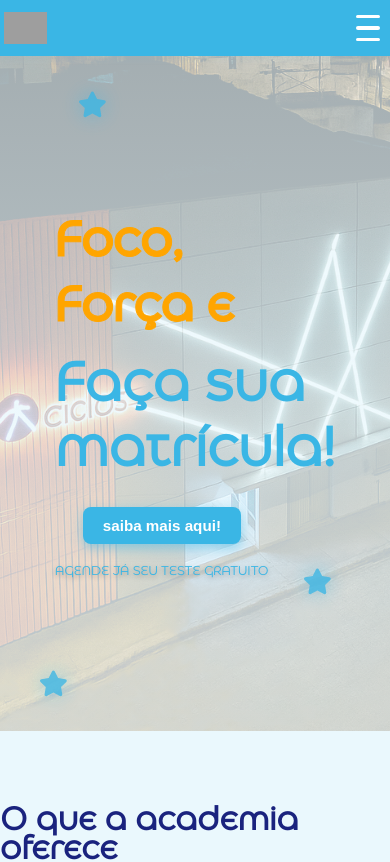
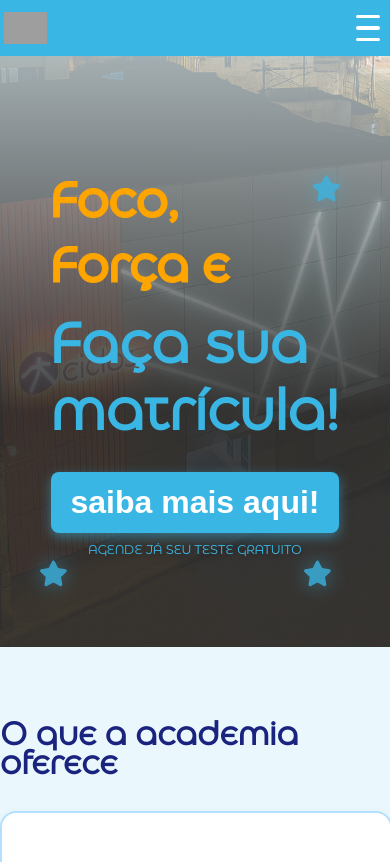
Before and after one commit to Paulo-Santos20/ciclos-academy, a React (Create React App) app: page / in a window 390 px wide. Shown: the top 862 px of the page. Built offline with nearby package versions, Linux system fonts and the light colour scheme; grey boxes are pictures that could not be loaded.

Commit message:
fix: responsividade banner

```diff
--- a/src/components/Banner/Banner.css
+++ b/src/components/Banner/Banner.css
@@ -207,21 +207,30 @@
 }
 
 
-@media (max-width: 768px) {
+@media (min-width: 768px) {
   .banner-inner {
     flex-direction: row;
-    /* Mantém lado a lado */
     gap: 16px;
     align-items: center;
+    width: 100%;
   }
 
   .banner-content {
-    max-width: 70%;
+    padding: 24px 8px 20px 8px;
+    border-radius: 12px;
+  }
+
+  .star-1 {
+    top: 5%;
+  }
+
+  .star-3 {
+    bottom: 5%;
   }
 
   .banner-title .outlined-text {
     font-size: 4.5rem;
-    -webkit-text-stroke: 1px #fff;
+    -webkit-text-stroke: 1px orange;
   }
 
   .banner-subtitle .title-blue {
@@ -253,7 +262,7 @@
 }
 
 
-@media (max-width: 425px) {
+@media (max-width: 768px) {
   .banner-inner {
     flex-direction: column;
     gap: 10px;
@@ -261,18 +270,11 @@
     width: 100%;
   }
 
-  .star-1 {
-    top: 5%;
-  }
-
-  .star-3 {
-    bottom: 5%;
-  }
-
   .banner-content {
     max-width: 100%;
     padding: 24px 8px 20px 8px;
     border-radius: 12px;
+    margin-top: 24px;
   }
 
   .banner-title .outlined-text {
@@ -281,20 +283,21 @@
   }
 
   .banner-subtitle .title-blue {
-    font-size: 3.4rem;
+    font-size: 4.4rem;
   }
 
   .banner-actions {
+    gap: 12px;
     flex-direction: column;
   }
 
   .banner-btn {
-    font-size: 0.95rem;
-    padding: 10px 20px;
+    font-size: 2rem;
+    padding: 12px 20px;
   }
 
   .banner-call {
-    font-size: 0.8rem;
+    font-size: 1rem;
   }
 
   .banner-image-wrapper {
@@ -304,7 +307,74 @@
 
   .banner-container {
     background:
-      linear-gradient(0deg, rgba(234, 248, 253, 0.80) 40%, rgba(234, 248, 253, 0.7) 100%),
+      linear-gradient(0deg, rgba(49, 49, 49, 0.93) 40%, rgba(234, 248, 253, 0.7) 100%),
       url('../../assets/img/academia.png') center center/cover no-repeat;
   }
 }
+
+@media (max-width: 425px) {
+  .banner-title .outlined-text {
+    font-size: 3rem;
+  }
+
+  .banner-subtitle .title-blue {
+    font-size: 3.5rem;
+  }
+
+  .banner-btn {
+    font-size: 2rem;
+    padding: 12px 20px;
+  }
+
+  .star-1 {
+    top: 10;
+    left: 80%;
+  }
+
+  .star-2 {
+    bottom: 10%;
+  }
+
+  .banner-call {
+    font-size: 0.80rem;
+  }
+
+  .banner-container {
+    height: 70vh;
+  }
+}
+
+@media (max-width: 325px) {
+  .banner-title .outlined-text {
+    font-size: 2rem;
+  }
+
+  .banner-subtitle .title-blue {
+    font-size: 2.5rem;
+  }
+
+  .banner-btn {
+    font-size: 1rem;
+    padding: 12px 20px;
+  }
+
+  .star-1 {
+    top: 20%;
+  }
+
+  .star-2 {
+    bottom: 10%;
+  }
+
+  .star-3 {
+    bottom: 5%;
+  }
+
+  .banner-call {
+    font-size: 0.60rem;
+  }
+
+  .banner-container {
+    height: 50vh;
+  }
+}
```
